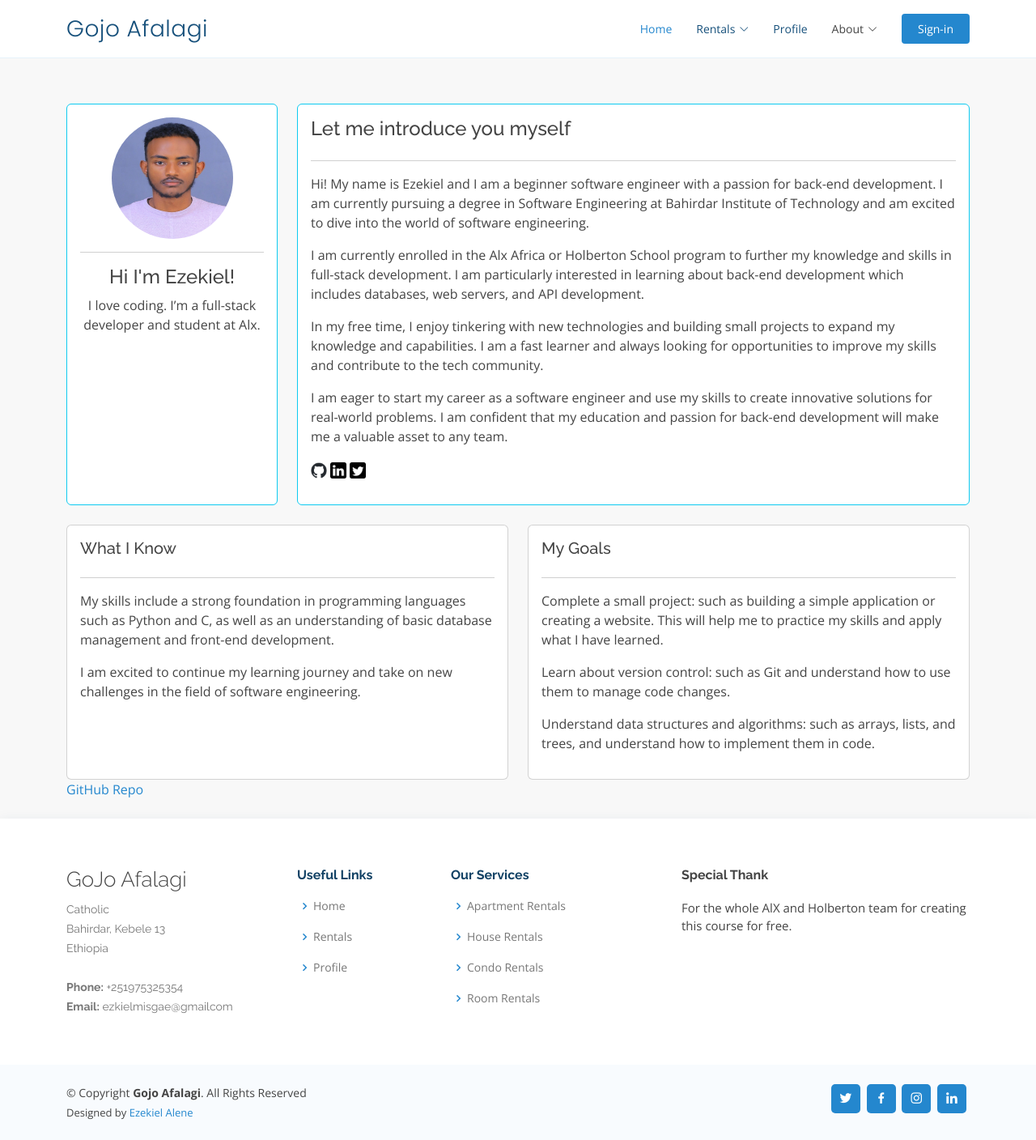
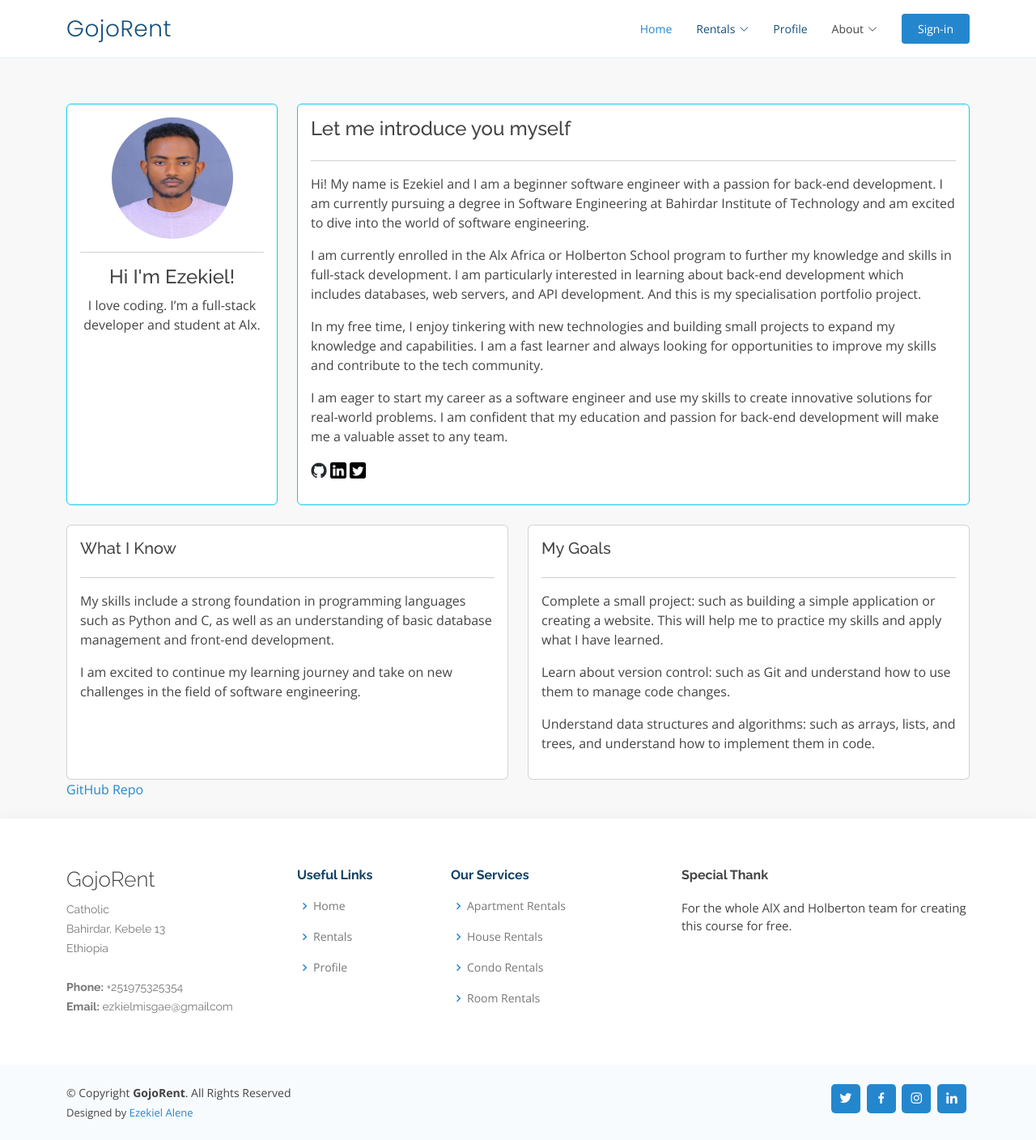
Before and after one commit to EzekielMisgae/Gojo-Afalagi, a Django app: page /aboutme in a window 1280 px wide. Shown: the whole page at 81% size. Run offline with Django 4.2, Linux system fonts and the light colour scheme; some libraries are stand-ins or nearby versions.

Commit message:
About page update

```diff
--- a/webapp/templates/accounts/aboutme.html
+++ b/webapp/templates/accounts/aboutme.html
@@ -3,8 +3,7 @@
 <!-- ======= Header ======= -->
 <header id="header" class="fixed-top">
 	<div class="container d-flex align-items-center justify-content-between">
-
-		<h1 class="logo"><a href="{% url 'landingPage' %}">Gojo Afalagi</a></h1>
+		<h1 class="logo"><a href="{% url 'landingPage' %}">GojoRent</a></h1>
 		<nav id="navbar" class="navbar">
 			<ul>
 				<li><a class="nav-link scrollto active" href="{% url 'landingPage' %}">Home</a></li>
@@ -54,7 +53,8 @@
 
 					<p>I am currently enrolled in the Alx Africa or Holberton School program to further my knowledge and
 						skills in full-stack development. I am particularly interested in learning about back-end
-						development which includes databases, web servers, and API development.</p>
+						development which includes databases, web servers, and API development. And this is my specialisation
+						portfolio project.</p>
 
 					<p>In my free time, I enjoy tinkering with new technologies and building small projects to expand my
 						knowledge and capabilities. I am a fast learner and always looking for opportunities to improve
@@ -110,7 +110,7 @@
 			<div class="row">
 
 				<div class="col-lg-3 col-md-6 footer-contact">
-					<h3>GoJo Afalagi</h3>
+					<h3>GojoRent</h3>
 					<p>
 						Catholic <br>
 						Bahirdar, Kebele 13<br>
@@ -153,7 +153,7 @@
 	<div class="container d-md-flex py-4">
 		<div class="me-md-auto text-center text-md-start">
 			<div class="copyright">
-				&copy; Copyright <strong><span>Gojo Afalagi</span></strong>. All Rights Reserved
+				&copy; Copyright <strong><span>GojoRent</span></strong>. All Rights Reserved
 			</div>
 			<div class="credits">Designed by <a href="https://ezekielmisgae.tech/">Ezekiel Alene</a>
 			</div>
```
